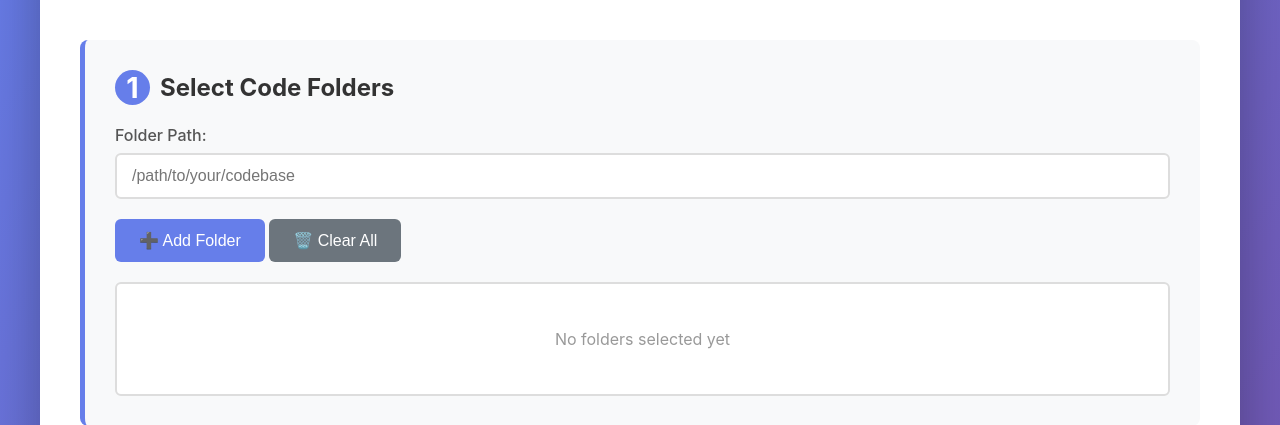
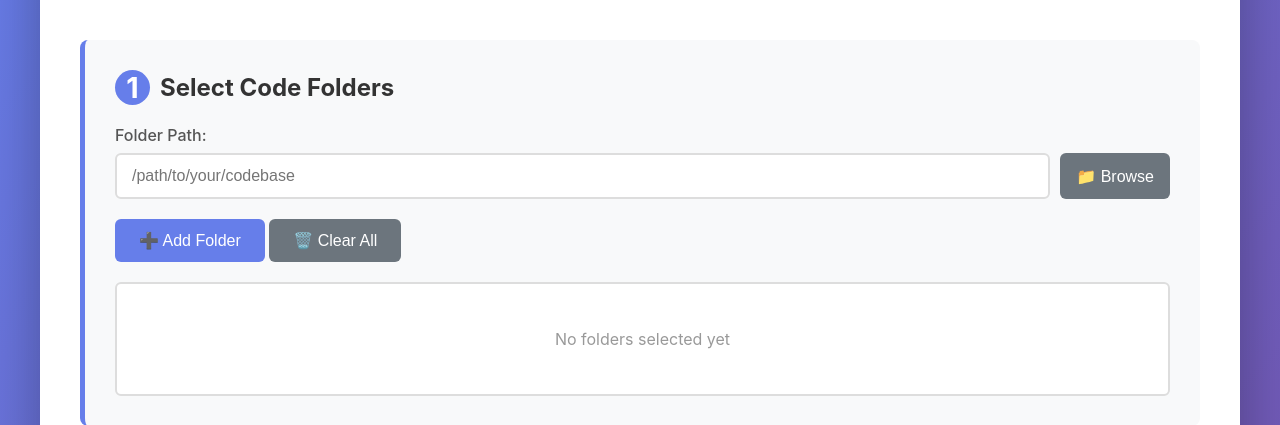
Before and after one commit to ly2xxx/doc-mcp, a Flask app: page / in a window 1280 px wide. Shown: the part 160-585 px from the top of the page. Run offline with Flask 2, Linux system fonts and the light colour scheme; data that the repository does not hold is empty; some libraries are stand-ins or nearby versions.

Commit message:
add browse local folders button

```diff
--- a/docs_mcp/web/app.py
+++ b/docs_mcp/web/app.py
@@ -205,6 +205,43 @@ def api_clear_folders():
 
     except Exception as e:
         logger.error(f"Error clearing folders: {e}")
+        return jsonify({'success': False, 'message': str(e)}), 500
+
+
+@app.route('/api/browse-folder', methods=['GET'])
+def api_browse_folder():
+    """Open native file dialog to select a folder"""
+    try:
+        import tkinter as tk
+        from tkinter import filedialog
+
+        # Create a root window and hide it
+        root = tk.Tk()
+        root.withdraw()
+
+        # Make it appear on top of other windows
+        root.attributes('-topmost', True)
+
+        folder_path = filedialog.askdirectory(
+            title="Select Code Folder"
+        )
+
+        # Destroy the root window
+        root.destroy()
+
+        if folder_path:
+            return jsonify({
+                'success': True,
+                'path': folder_path
+            })
+        else:
+            return jsonify({
+                'success': False,
+                'message': 'No folder selected'
+            })
+
+    except Exception as e:
+        logger.error(f"Error opening folder browser: {e}")
         return jsonify({'success': False, 'message': str(e)}), 500
 
 
--- a/docs_mcp/web/templates/index.html
+++ b/docs_mcp/web/templates/index.html
@@ -369,7 +369,13 @@
 
                 <div class="input-group">
                     <label for="folder-path">Folder Path:</label>
-                    <input type="text" id="folder-path" placeholder="/path/to/your/codebase">
+                    <div style="display: flex; gap: 10px;">
+                        <input type="text" id="folder-path" placeholder="/path/to/your/codebase" style="flex: 1;">
+                        <button class="btn btn-secondary" onclick="browseFolder()" title="Browse local folders"
+                            style="padding: 12px 16px;">
+                            📁 Browse
+                        </button>
+                    </div>
                 </div>
 
                 <button class="btn btn-primary" onclick="addFolder()">
@@ -462,6 +468,20 @@
             setTimeout(() => {
                 msg.className = '';
             }, 3000);
+        }
+
+        // Browse for folder using native dialog
+        async function browseFolder() {
+            try {
+                const response = await fetch('/api/browse-folder');
+                const data = await response.json();
+
+                if (data.success && data.path) {
+                    document.getElementById('folder-path').value = data.path;
+                }
+            } catch (e) {
+                console.error('Failed to open folder browser:', e);
+            }
         }
 
         // Add folder
```
